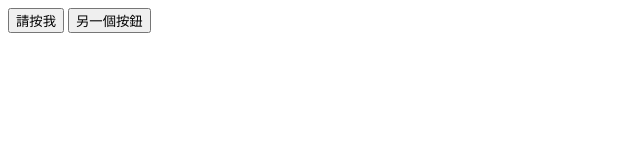
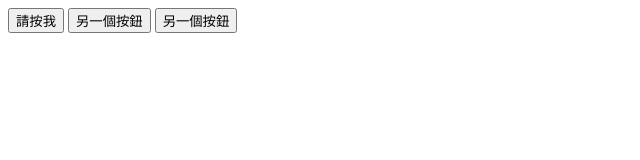
Before and after one commit to FenterChen/test, a plain HTML site: page index.html in a window 1280 px wide. Shown: the whole page, without its empty margins (0-640 px from the left). Drawn offline with Linux system fonts and the light colour scheme.

Commit message:
Update index.html
pull

```diff
--- a/index.html
+++ b/index.html
@@ -13,6 +13,7 @@
 <body>
     <button>請按我</button>
     <button>另一個按鈕</button>
+    <button>另一個按鈕</button>
 </body>
 
 </html>
```
